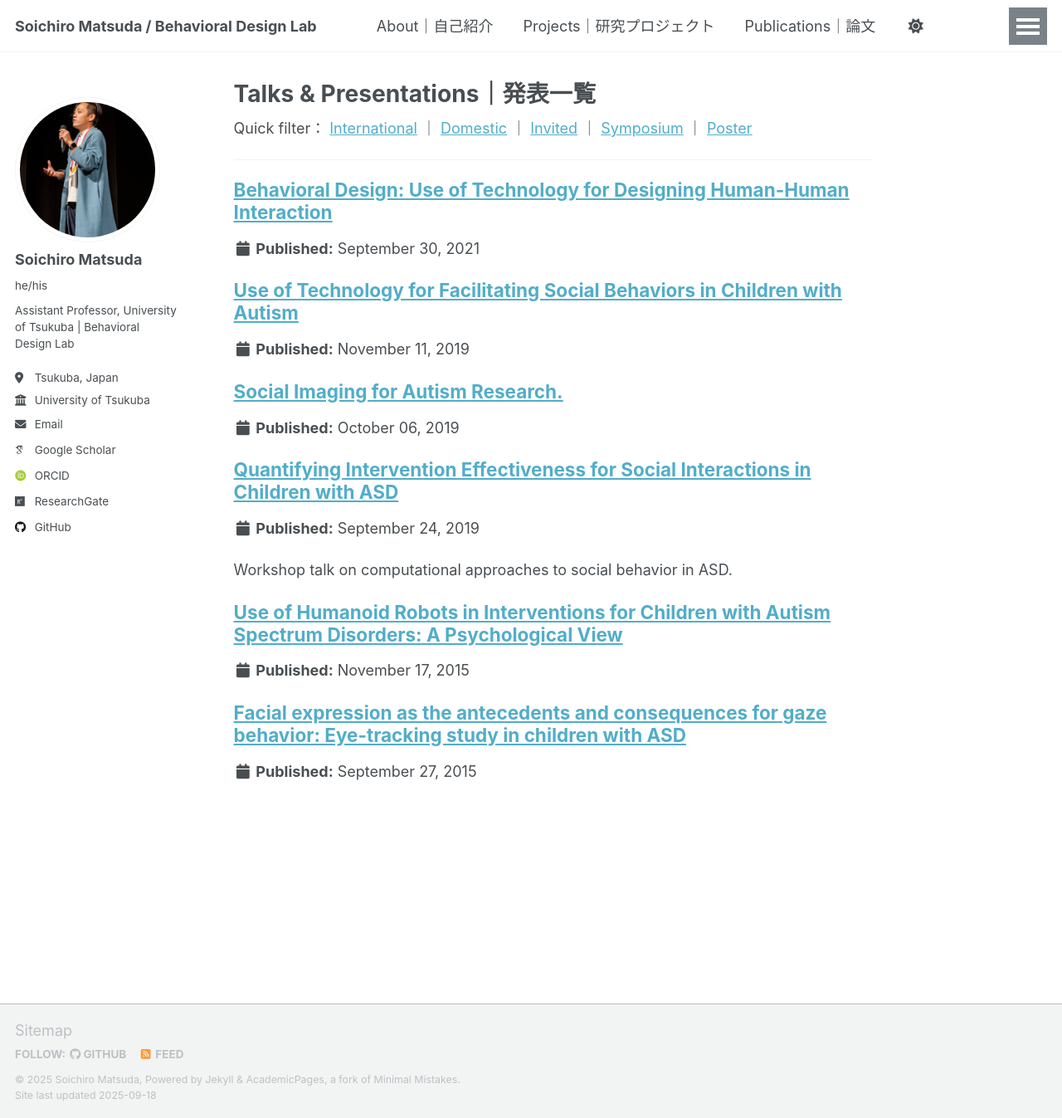
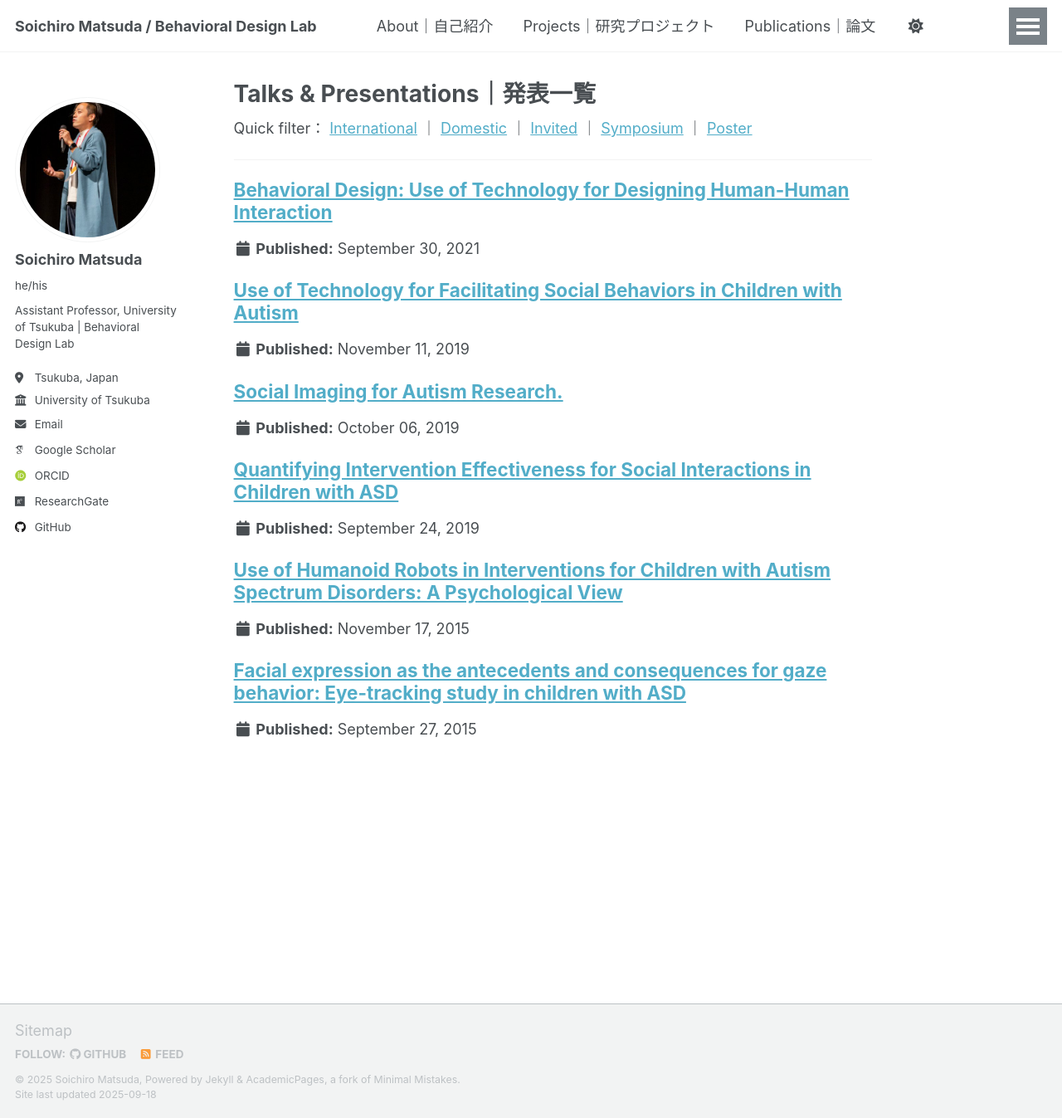
Before and after one commit to BehavioralDesignerMatsuda/BehavioralDesignerMatsuda.github.io, a Jekyll site: the page built from _pages/talks.md, in a window 1280 px wide and 1347 px high. Shown: the whole window at 83% size. Built offline with Jekyll 4.4.1, drawn with Linux system fonts in a browser that asks for light colours; some web fonts are replaced; a script that is not in the unit is left out.

Commit message:
Update 2015-Logic-Sensibility.md

```diff
--- a/_talks/2015-Logic-Sensibility.md
+++ b/_talks/2015-Logic-Sensibility.md
@@ -7,5 +7,5 @@ format: oral
 event: "Intervention for Social and Communication Skills in Children with Autism Spectrum Disorder"
 org: "Keio Advanced Research Center: Global Research Center of Logic and Sensibility"
 location: "Kyoto, Japan"
-excerpt: "Workshop talk on computational approaches to social behavior in ASD."
+excerpt:
 ---
```
